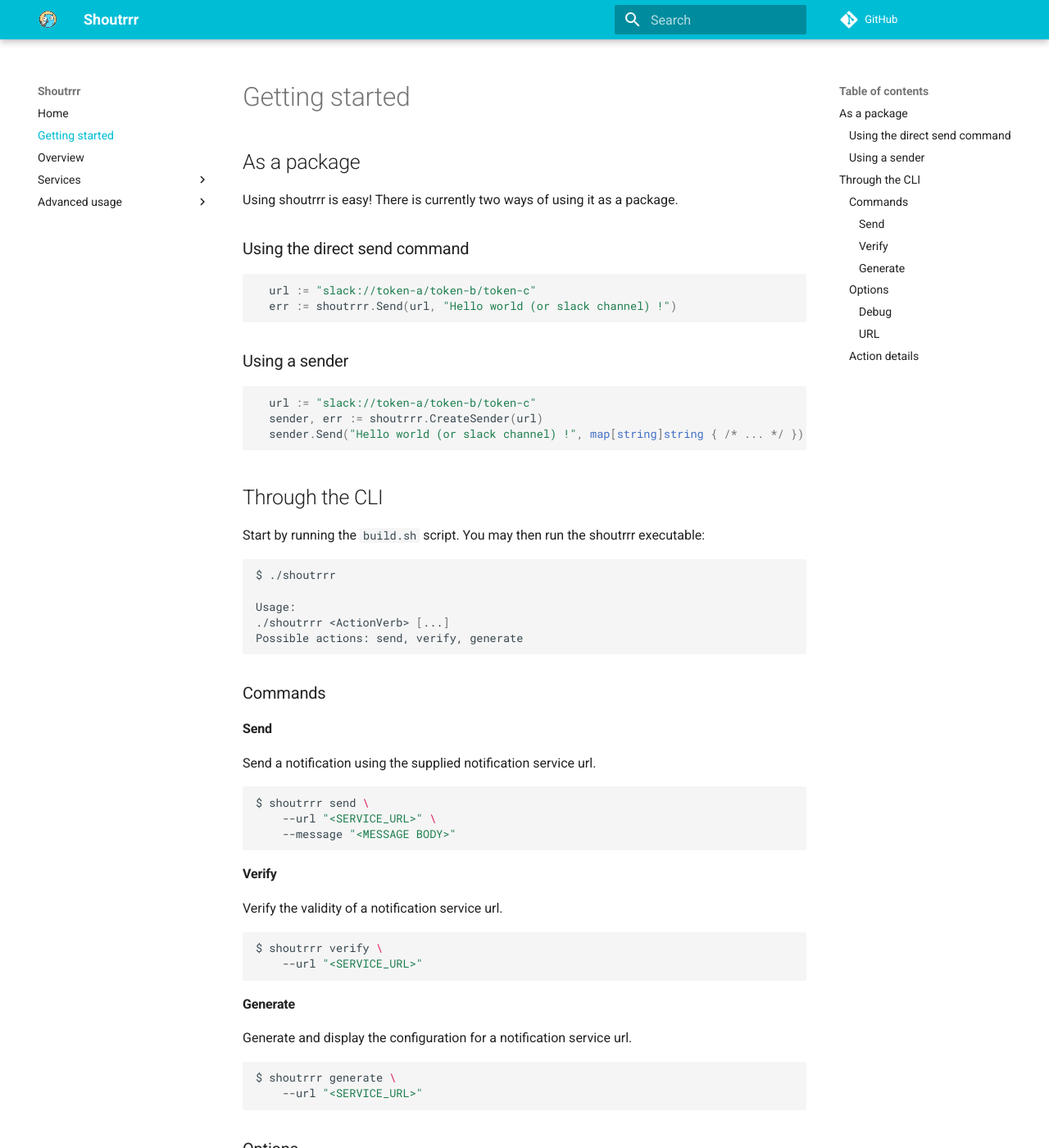
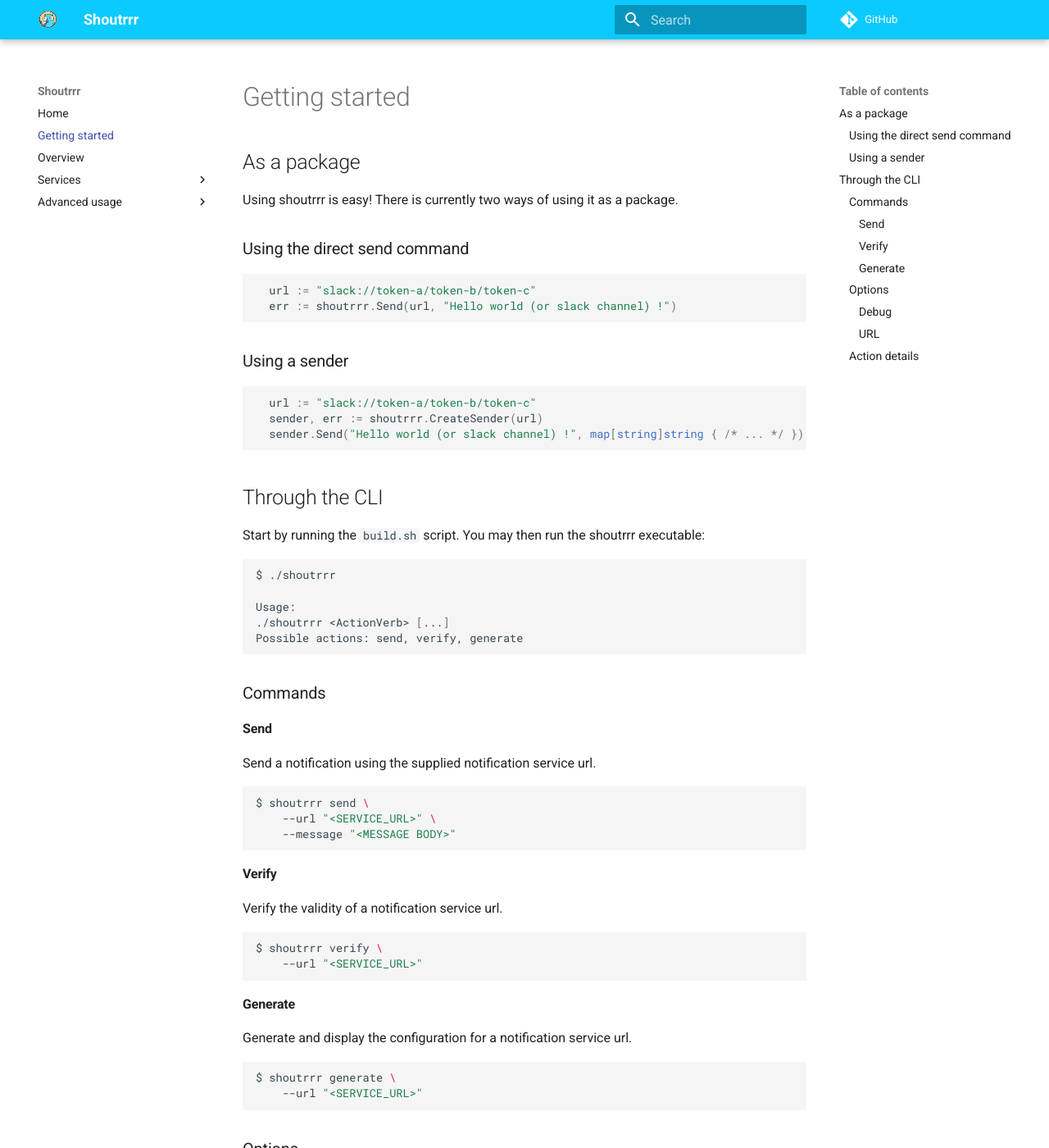
Before and after one commit to containrrr/shoutrrr, an MkDocs documentation site: the page built from docs/getting-started.md, in a window 1280 px wide and 1400 px high. Shown: the whole window at 82% size. Built offline with MkDocs 1.6.1 and Material for MkDocs 9.7.7, drawn with Linux system fonts in a browser that asks for light colours; comment, search, counter and statistics services are not loaded.

Commit message:
docs: use custom theme colors (#96)
* docs: create theme.css
* docs: use theme css in mkdocs
* docs: fix mkdocs theme selection

```diff
--- /dev/null
+++ b/docs/stylesheets/theme.css
@@ -0,0 +1,7 @@
+[data-md-color-scheme="shoutrrr"] {
+    --md-primary-fg-color: hsl(193, 100%, 52%);
+    --md-primary-fg-color--light: hsl(193, 100%, 66%);
+    --md-primary-fg-color--dark: hsl(193, 76%, 44%);
+    --md-accent-fg-color: hsl(39, 84%, 58%);
+    --md-accent-fg-color--transparent: hsla(39, 84%, 58%, 0.1);
+}
--- a/mkdocs.yml
+++ b/mkdocs.yml
@@ -4,10 +4,11 @@
 theme:
   name: 'material'
   palette:
-    primary: cyan
-    accent: cyan
+    scheme: shoutrrr
   logo: shoutrrr-180px.png
   favicon: favicon.ico
+extra_css:
+  - stylesheets/theme.css
 markdown_extensions:
   - toc:
       permalink: True
```
